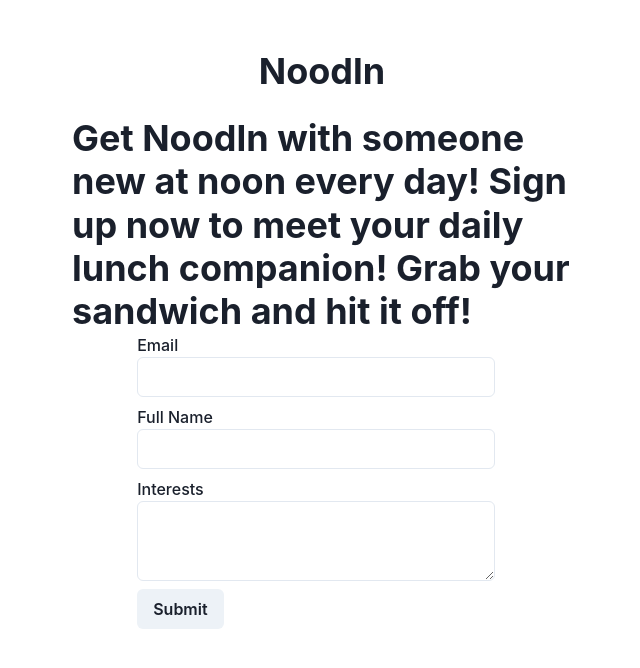
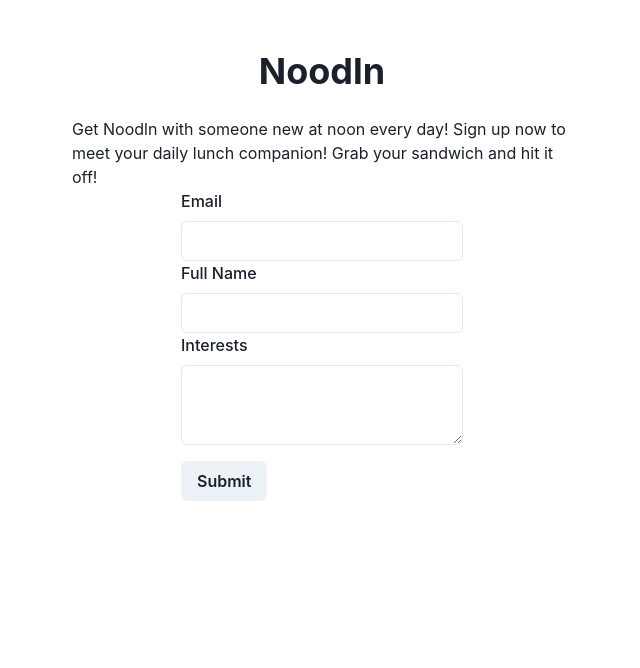
Before and after one commit to jamesgraham320/noodln-front-end, a Next.js app: page / in a window 1280 px wide. Shown: the top 668 px of the page, without its empty margins (318-958 px from the left). Built offline with nearby package versions, Linux system fonts and the light colour scheme.

Commit message:
added basic form validations, welcome screen after submit

```diff
--- a/pages/index.js
+++ b/pages/index.js
@@ -1,19 +1,36 @@
 import styles from '../styles/Home.module.css'
 import ChatterSignup from '../public/components/ChatterSignup'
 import {getChatters} from '../public/adapters/api.js'
-import {Center, Box, Heading, Flex} from '@chakra-ui/react'
+import {Text, Center, Box, Heading, Flex, Spinner} from '@chakra-ui/react'
 import { useCookies } from 'react-cookie';
+import { useState } from 'react';
 
 export default function Home() {
   const [cookies] = useCookies();
-  console.log(cookies);
-  return (
-    <Flex mt={50} ml='auto' mr='auto' w={500} align='center' direction='column' >
-      <Heading as='h1'>Noodln</Heading>
-      <br />
-      <Heading as='h2' size='xl'>Get Noodln with someone new at noon every day! Sign up now to meet your daily lunch companion!
-      Grab your sandwich and hit it off!</Heading>
-      <ChatterSignup  />
+  const [isLoading, setIsLoading] = useState(false);
+  const [accountCreated, setAccountCreated] = useState(false);
+
+
+  return !accountCreated ? (
+    <Flex mt={50} ml='auto' mr='auto' maxW={'500px'} w={'90vw'} align='center' direction='column' >
+          <Heading as='h1'>Noodln</Heading>
+      {!isLoading ?
+          <>
+          <br />
+          <p as='h2'>
+            Get Noodln with someone new at noon every day! Sign up now to meet your daily lunch companion! Grab your sandwich and hit it off!
+          </p>
+          <ChatterSignup setAccountCreated={setAccountCreated} setIsLoading={setIsLoading} />
+          </>
+          :
+          <Spinner size='xl' />
+      }
   </Flex>
-  )
+  ) :
+    <Flex mt={50} ml='auto' mr='auto' maxW={'500px'} w={'90vw'} align='center' direction='column' >
+      <Text fontSize='2xl'>
+        Congrats on signing up! Check your email for more info and get ready to start making Smalltalk!
+      </Text>
+    </Flex>
+
 }
--- a/public/adapters/api.js
+++ b/public/adapters/api.js
@@ -13,7 +13,6 @@ export const createChatter = (chatter) => {
   return fetch(routes.createChatter, {
     method: 'POST',
     headers: {
-      'Accept': 'application/json',
       'Content-Type': 'application/json'
     },
     body: JSON.stringify(chatter),
--- a/public/components/ChatterSignup.js
+++ b/public/components/ChatterSignup.js
@@ -1,6 +1,15 @@
 import { Component } from 'react'
 import { createChatter } from '../adapters/api.js'
-import {Input, Button, FormControl, FormLabel, Textarea, Form} from '@chakra-ui/react'
+import {
+  Spinner,
+  Input,
+  FormErrorMessage,
+  Button,
+  FormControl,
+  FormLabel,
+  Textarea,
+  Form
+} from '@chakra-ui/react'
 
 export default class ChatterSignup extends Component {
   constructor(props) {
@@ -10,6 +19,9 @@ export default class ChatterSignup extends Component {
       fullName: '',
       email: '',
       interest: '',
+      fullNameInvalid: false,
+      emailInvalid: false,
+      interestInvalid: false
     }
   }
 
@@ -18,9 +30,21 @@ export default class ChatterSignup extends Component {
   }
 
   handleSubmit = (e) => {
-    console.log('in handle submit')
     e.preventDefault();
-    createChatter(this.state).then(res => {
+    let valid = this.validateFields();
+    if (!valid){
+      return;
+    }
+
+    this.props.setIsLoading(true);
+    const newChatter = {
+      fullName: this.state.fullName,
+      email: this.state.email,
+      interest: this.state.interest
+    }
+    createChatter(newChatter).then(res => {
+      this.props.setIsLoading(false);
+      this.props.setAccountCreated(true);
       this.setState({
         fullName: '',
         email: '',
@@ -29,18 +53,41 @@ export default class ChatterSignup extends Component {
     })
   }
 
+  validateFields = () => {
+    let validForm = true;
+    if (!this.state.fullName && this.state.fullName === ''){
+      validForm = false;
+      this.setState({fullNameInvalid: true});
+    } else { this.setState({fullNameInvalid: false})}
+    if (!this.state.interest && this.state.interest === ''){
+      validForm = false;
+      this.setState({interestInvalid: true});
+    } else {this.setState({interestInvalid: false})}
+    if (!/^[A-Z0-9._%+-]+@[A-Z0-9.-]+\.[A-Z]{2,}$/i.test(this.state.email)) {
+      validForm = false;
+      this.setState({emailInvalid: true});
+    } else {this.setState({emailInvalid: false})}
+    return validForm;
+  }
+
   render() {
     return <form onSubmit={this.handleSubmit}>
-      <FormLabel>Email
+      <FormControl isInvalid={this.state.emailInvalid}>
+      <FormLabel>Email</FormLabel>
       <Input type="text" name="email" value={this.state.email} onChange={this.handleChange}/>
-    </FormLabel>
-      <FormLabel>Full Name
+      <FormErrorMessage>We need a valid email to get you Noodln!</FormErrorMessage>
+    </FormControl>
+      <FormControl isInvalid={this.state.fullNameInvalid}>
+      <FormLabel>Full Name</FormLabel>
       <Input type="text" name="fullName" value={this.state.fullName} onChange={this.handleChange}/>
-    </FormLabel>
-      <FormLabel>Interests
+      <FormErrorMessage>We have to know who you are!</FormErrorMessage>
+    </FormControl>
+      <FormControl isInvalid={this.state.interestInvalid} pb={'16px'}>
+      <FormLabel>Interests</FormLabel>
       <Textarea type="text" name="interest" value={this.state.interest} onChange={this.handleChange}/>
-    </FormLabel>
+      <FormErrorMessage >So your lunch buddy has an intro!</FormErrorMessage>
+    </FormControl>
     <Button type='submit' >Submit</Button>
-  </form>
+    </form>
   }
 }
```
